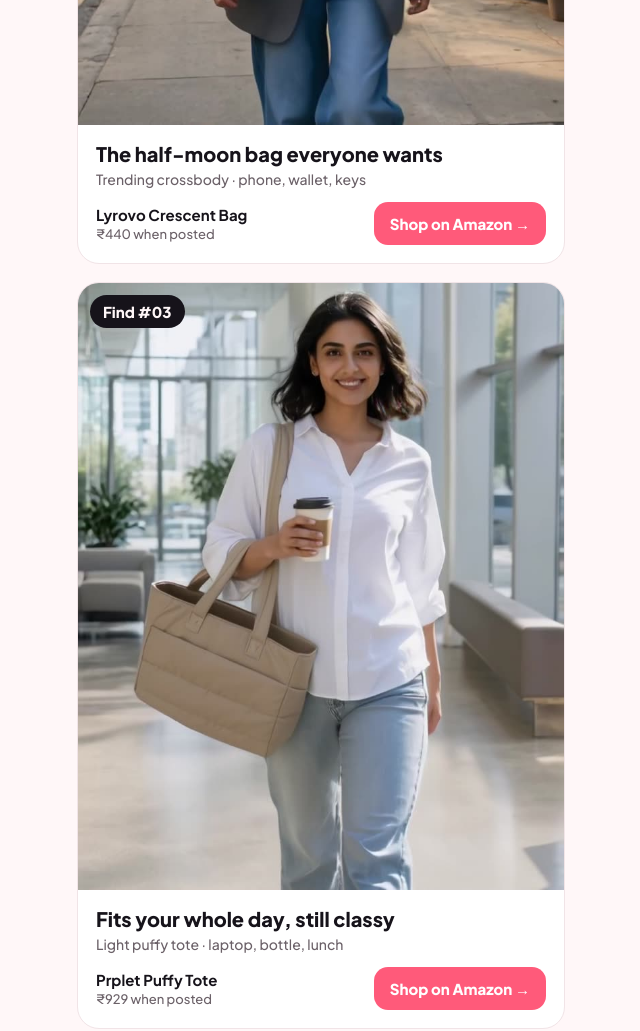
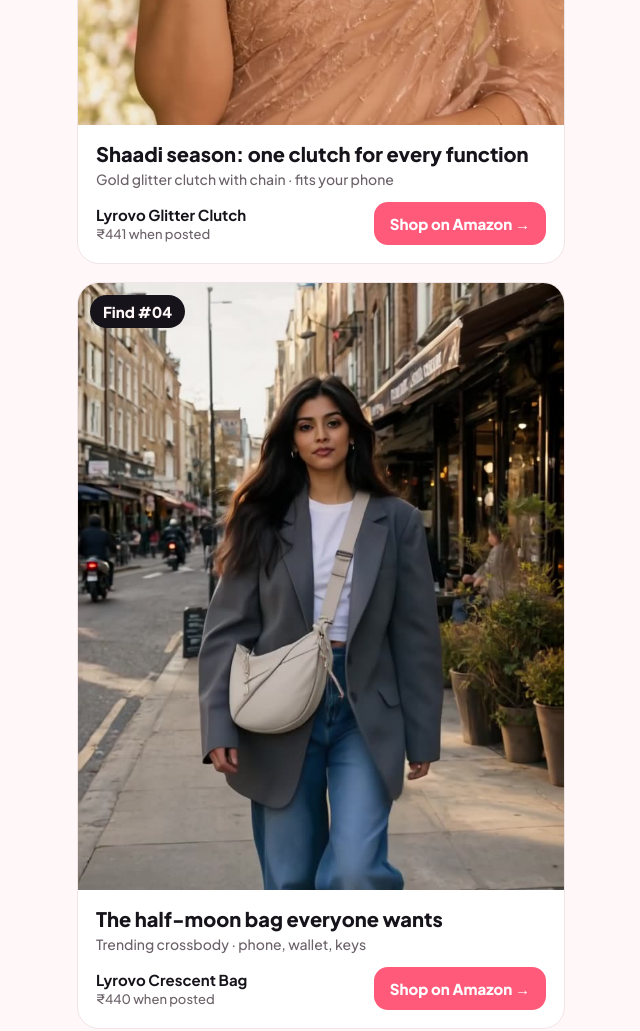
Before and after one commit to ajawati-bionic/thefindedit, a plain HTML site: page index.html in a window 1280 px wide. Shown: the part 740-1771 px from the top of the page, without its empty margins (319-959 px from the left). Drawn offline with Linux system fonts and the light colour scheme.

Commit message:
Add Find #05: Lyrovo Glitter Clutch
Co-Authored-By: Claude Opus 5.5 <noreply@anthropic.com>

```diff
--- a/index.html
+++ b/index.html
@@ -58,6 +58,8 @@ footer { color:var(--muted); font-size:12.5px; text-align:center; margin-top:28p
 // Newest first. To add a reel: put a new entry at the top (num, title, note, img, items).
 const TAG = 'thefindedi0fa-21';
 const FINDS = [
+  { num: '05', title: 'Shaadi season: one clutch for every function', note: 'Gold glitter clutch with chain · fits your phone', img: 'img/find05.jpg',
+    items: [{ name: 'Lyrovo Glitter Clutch', price: '₹441', asin: 'B0F6TZ572V' }] },
   { num: '04', title: 'The half-moon bag everyone wants', note: 'Trending crossbody · phone, wallet, keys', img: 'img/find04.jpg',
     items: [{ name: 'Lyrovo Crescent Bag', price: '₹440', asin: 'B0F5GS19M1' }] },
   { num: '03', title: 'Fits your whole day, still classy', note: 'Light puffy tote · laptop, bottle, lunch', img: 'img/find03.jpg',
```
Also changed, not shown: img/find05.jpg (added).
